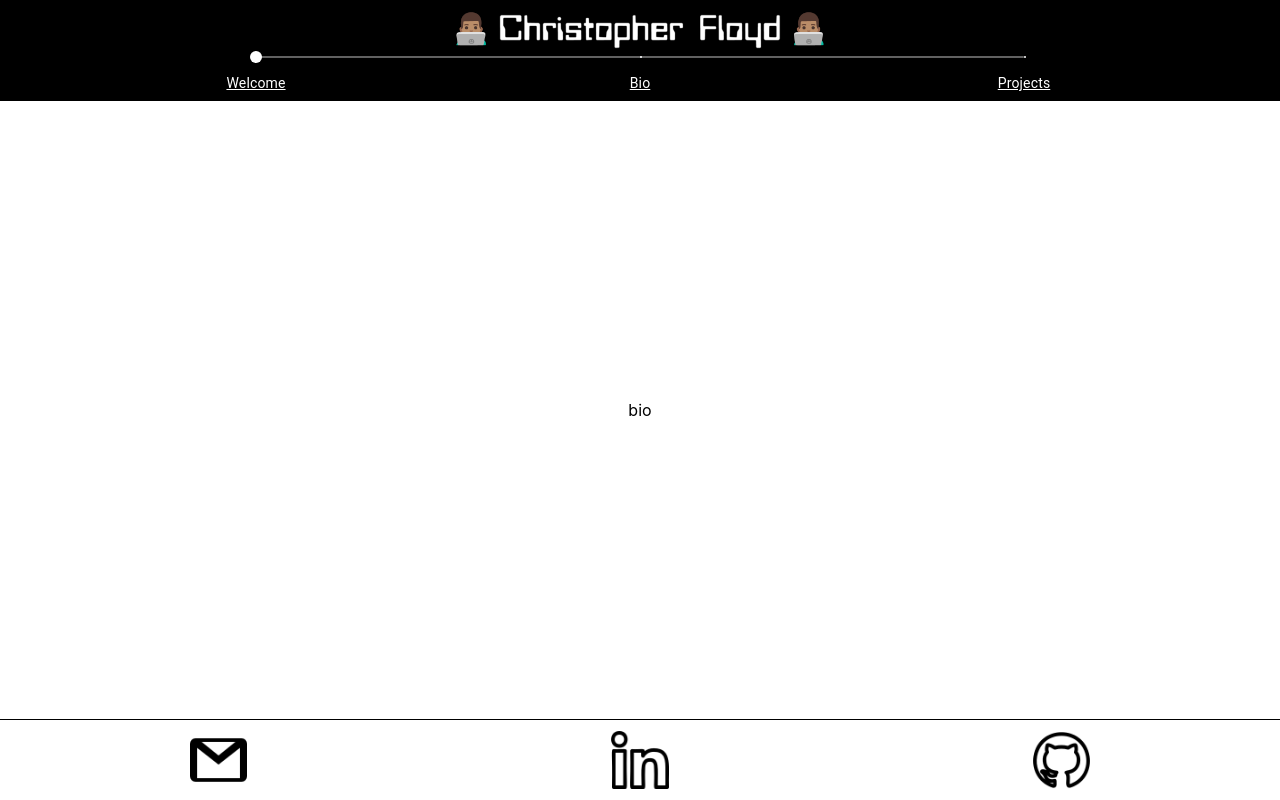
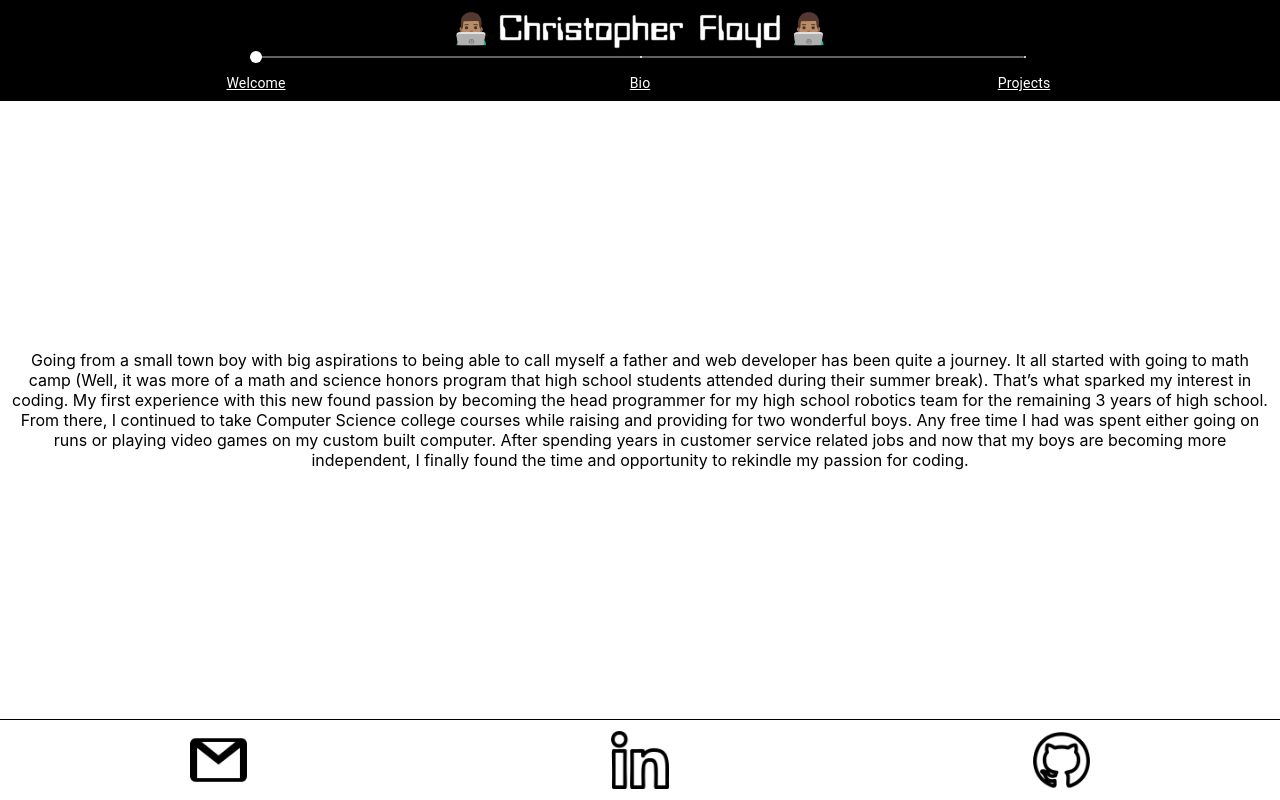
Before and after one commit to cfloyd252/portfolio, a React (Create React App) app: page /bio in a window 1280 px wide. Built offline with nearby package versions, Linux system fonts and the light colour scheme.

Commit message:
fixed welcome

```diff
--- a/src/Components/Bio/Bio.js
+++ b/src/Components/Bio/Bio.js
@@ -4,7 +4,21 @@ export class Bio extends Component {
     render() {
         return (
             <main id='bio'>
-                bio
+                <p>
+                  Going from a small town boy with big aspirations to being able to call
+                  myself a father and web developer has been quite a journey. It all
+                  started with going to math camp (Well, it was more of a math and science
+                  honors program that high school students attended during their summer
+                  break). That’s what sparked my interest in coding. My first
+                  experience with this new found passion by becoming the head programmer
+                  for my high school robotics team for the remaining 3 years of high school.
+                  From there, I continued to take Computer Science college courses while
+                  raising and providing for two wonderful boys. Any free time I had was
+                  spent either going on runs or playing video games on my custom built
+                  computer. After spending years in customer service related jobs and now
+                  that my boys are becoming more independent, I finally found the time and
+                  opportunity to rekindle my passion for coding.
+                </p>
             </main>
         )
     }
--- a/src/Components/Welcome/Welcome.css
+++ b/src/Components/Welcome/Welcome.css
@@ -8,6 +8,12 @@
 
 @media screen and (min-width: 680px) {
     #welcome > img {
-        width: 25%;
+        width: 26%;
     }
 }
+
+@media screen and (max-height: 560px) {
+    #welcome {
+        justify-content: start;
+    }
+}
```
